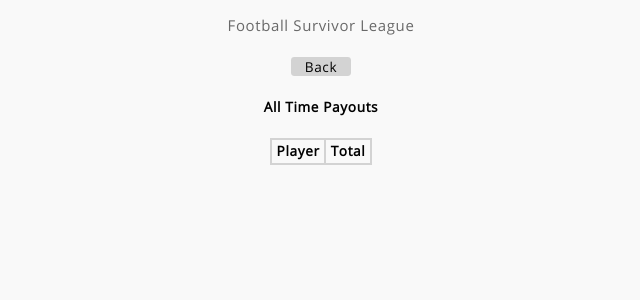
After one commit to dansahagian/fbsurvivor2, a Django app: template templates/payouts.html in a window 1280 px wide. The commit adds this page. Shown: the top 300 px of the page, without its empty margins (319-959 px from the left). Run offline with Django 3.2, Linux system fonts and the light colour scheme; the template is opened without the code that fills it, so the values that code supplies are empty; parts of the project's set-up code (start-up, migrations or seed data) failed here and were passed over.

Commit message:
Adds payouts page

```diff
--- a/fbsurvivor/core/models/__init__.py
+++ b/fbsurvivor/core/models/__init__.py
@@ -1,5 +1,5 @@
 from .pick import Pick
-from .player import Player, PlayerStatus
+from .player import Player, PlayerStatus, Payout
 from .season import Season
 from .team import Team
 from .week import Week
--- a/fbsurvivor/core/models/player.py
+++ b/fbsurvivor/core/models/player.py
@@ -1,4 +1,5 @@
 from django.db import models
+from django.db.models import Sum
 from django.db.models.functions import Lower
 
 from .season import Season
@@ -83,3 +84,28 @@ class PlayerStatus(models.Model):
         models.UniqueConstraint(fields=["player", "season"], name="unique_playerstatus")
         verbose_name_plural = "playerstatuses"
         indexes = [models.Index(fields=["player", "season"])]
+
+
+class PayoutQuerySet(models.QuerySet):
+    def for_payout_table(self):
+        return (
+            self.values("player")
+            .annotate(total=Sum("amount"))
+            .order_by("-total")
+            .values("player__username", "total")
+        )
+
+
+class Payout(models.Model):
+    objects = PayoutQuerySet.as_manager()
+
+    player = models.ForeignKey(Player, on_delete=models.DO_NOTHING)
+    season = models.ForeignKey(Season, on_delete=models.DO_NOTHING)
+    amount = models.DecimalField(max_digits=6, decimal_places=2)
+
+    def __str__(self):
+        return f"{self.player} - {self.season} - {self.amount}"
+
+    class Meta:
+        models.UniqueConstraint(fields=["player", "season"], name="unique_payout")
+        verbose_name_plural = "payouts"
--- a/fbsurvivor/core/urls.py
+++ b/fbsurvivor/core/urls.py
@@ -8,6 +8,7 @@ urlpatterns = [
     path("board/<str:link>/", views.player_redirect, name="player_redirect"),
     path("board/<str:link>", views.player_redirect),
     path("board/<str:link>/<int:year>/", views.player, name="player"),
+    path("payouts/<str:link>/<int:year>/", views.payouts, name="payouts"),
     path("seasons/<str:link>/", views.seasons, name="seasons"),
     path("manager/<str:link>/<int:year>/", views.manager, name="manager"),
     path("get-link/<str:link>/", views.get_link, name="get-link"),
--- a/fbsurvivor/core/views/__init__.py
+++ b/fbsurvivor/core/views/__init__.py
@@ -1,4 +1,4 @@
+from .home import home, forgot
 from .manager import manager, mark_result, paid, remind, results, user_paid, get_link
 from .pick import pick, picks
-from .player import play, player, player_redirect, retire, seasons
-from .home import home, forgot
+from .player import play, player, player_redirect, retire, seasons, payouts
--- /dev/null
+++ b/templates/payouts.html
@@ -0,0 +1,18 @@
+{% extends "./base.html" %}
+{% block content %}
+    <a href="{% url 'player' player.link season.year %}">Back</a>
+    <br><br>
+    <strong>All Time Payouts</strong>
+    <br><br>
+    <table>
+        <tr>
+            <th>Player</th>
+            <th>Total</th>
+        </tr>
+        {% for payout in payouts %}
+            <tr>
+                <td>{{ payout.player__username }}</td>
+                <td>$ {{ payout.total }}</td>
+            </tr>
+        {% endfor %}
+{% endblock %}
```
Also changed, not shown: fbsurvivor/core/admin.py (+19 -1 lines), fbsurvivor/core/views/player.py (+17 -1 lines), templates/player.html (+6 -3 lines), fbsurvivor/core/migrations/0011_payout.py (added).
